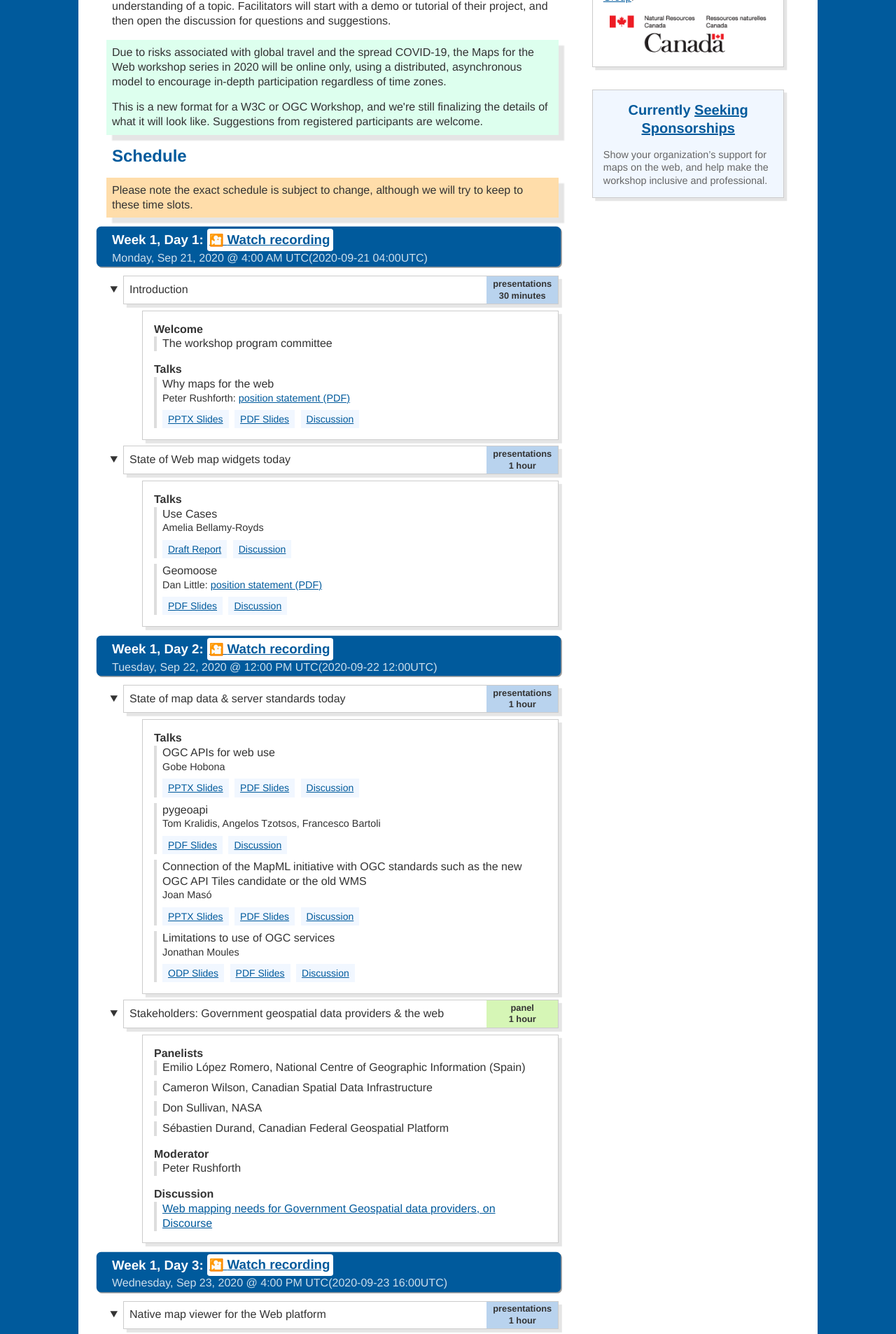
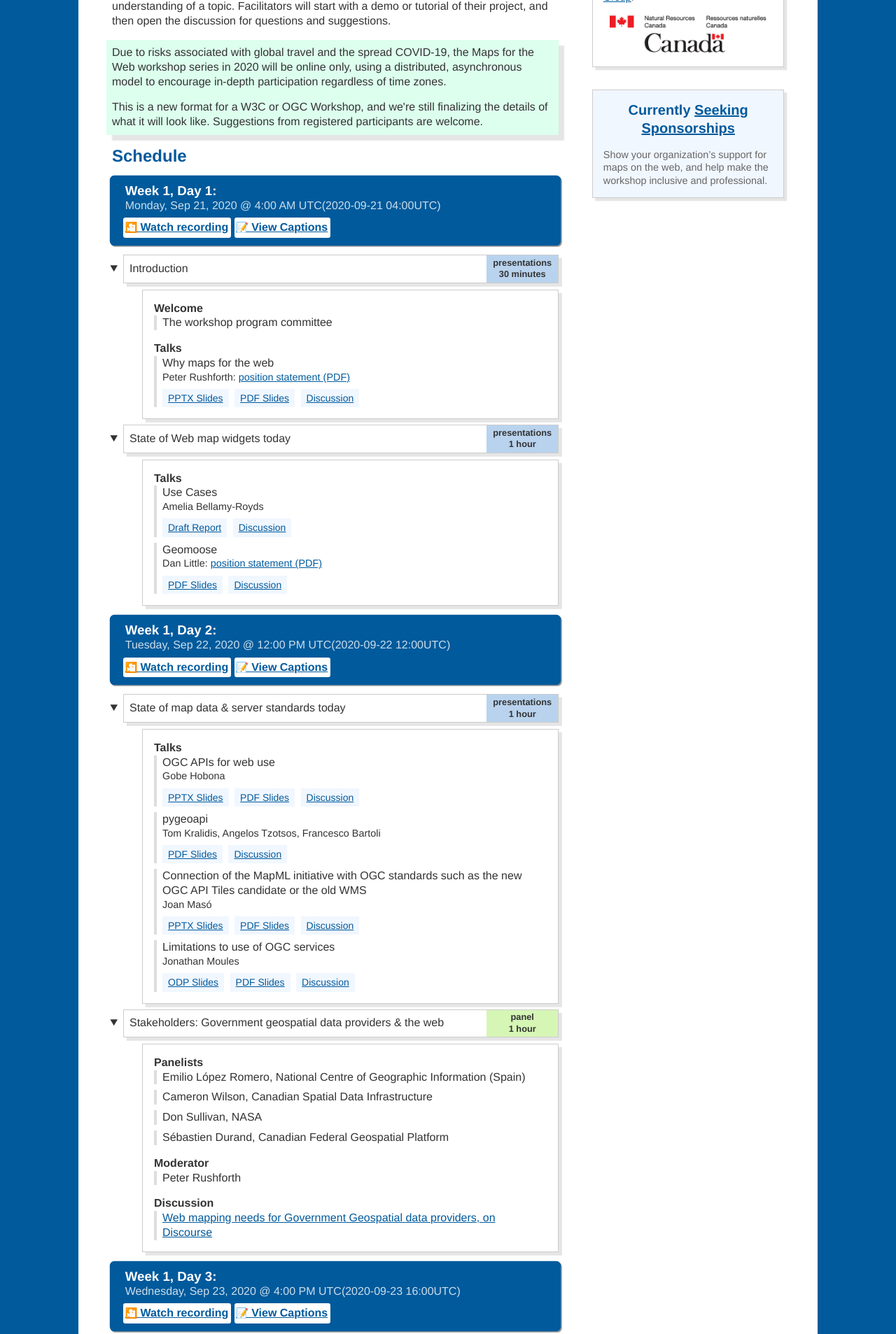
Before and after one commit to Maps4HTML/Maps4HTML-Workshop-2020, a Jekyll site: the page built from agenda.html, in a window 1280 px wide. Shown: the part 1160-3067 px from the top of the page at 70% size. Built offline with Jekyll 4.4.1, drawn with Linux system fonts in a browser that asks for light colours; some of the changed text lies outside the part shown.

Commit message:
Add captions link to each day

```diff
--- a/agenda.html
+++ b/agenda.html
@@ -65,18 +65,24 @@
 
 <article class="agenda">
 <h2 id="schedule">Schedule</h2>
-<p class="warning">
-  Please note the exact schedule is subject to change,
-  although we will try to keep to these time slots.
-</p>
 {% for day in site.data.agenda %}
-  <h3 id="day-{{ forloop.index }}">{{ day.title }}:
+  <div class="schedule-header">
+    <h3 id="day-{{ forloop.index }}">{{ day.title }}:
+      <time class="schedule-time{% if day.video %} past-event{% endif %}"
+            datetime="{{ day.start }}">{{ day.start | date: "%Y-%m-%d %H:%M" }}UTC</time>
+    </h3>
     {% if day.video %}
-    <a class="schedule-video-link" href="{{ day.video }}"
-      >Watch recording<span class="visually-hidden"> of {{ day.title }} sessions</span></a>
+      <a class="schedule-video-link" href="{{ day.video }}">
+        Watch recording<span class="visually-hidden"> of {{ day.title }} sessions</span>
+      </a>
     {% endif %}
-    <time class="schedule-time{% if day.video %} past-event{% endif %}"
-          datetime="{{ day.start }}">{{ day.start | date: "%Y-%m-%d %H:%M" }}UTC</time></h3>
+    {% if day.captions %}
+      <a class="schedule-captions-link" href="{{ day.captions }}">
+        View Captions<span class="visually-hidden"> of {{ day.title }} sessions</span>
+      </a>
+    {% endif %}
+
+  </div>
   <ol class="schedule">
     {% for item in day.agenda %}
       <li class="schedule-item">
--- a/assets/css/style.css
+++ b/assets/css/style.css
@@ -553,22 +553,37 @@
 }
 
 .agenda h3 {
+  margin: 0;
+  color: white;
+}
+
+.schedule-header {
+  padding: 0.5rem 0;
   background: #005a9c;
-  color: white;
   box-shadow: 0 0 0 0.2rem #005a9c,
     0.1rem 0.1rem 0 0.2rem rgba(0,0,0,0.4);
   border-radius: 0.2rem;
 }
 
-.schedule-video-link {
+.schedule-video-link, .schedule-captions-link {
   display: inline-block;
+  margin-top: 0.5rem;
   padding: 0.25em;
   border-radius: 0.2em;
   background: white;
+  font-weight: 700;
   color: #005a9c;
+}
+.schedule-video-link {
+  margin-left: 1rem;
 }
 .schedule-video-link::before {
   content: "🎦 ";
+  font-size: 90%;
+  margin-left: -0.1em;
+}
+.schedule-captions-link::before {
+  content: "📝 ";
   font-size: 90%;
   margin-left: -0.1em;
 }
```
Also changed, not shown: _data/agenda.yml (+8 -0 lines).
